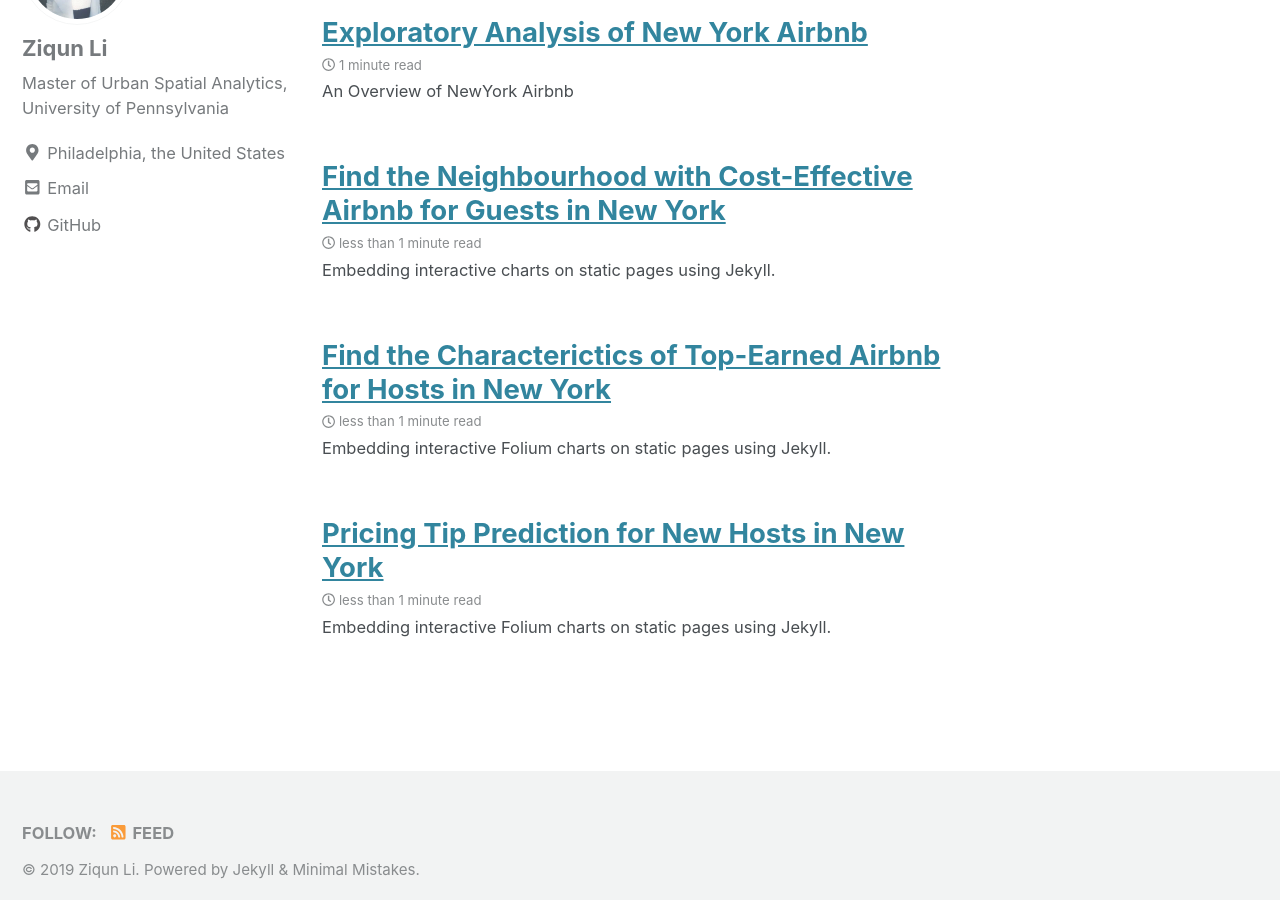
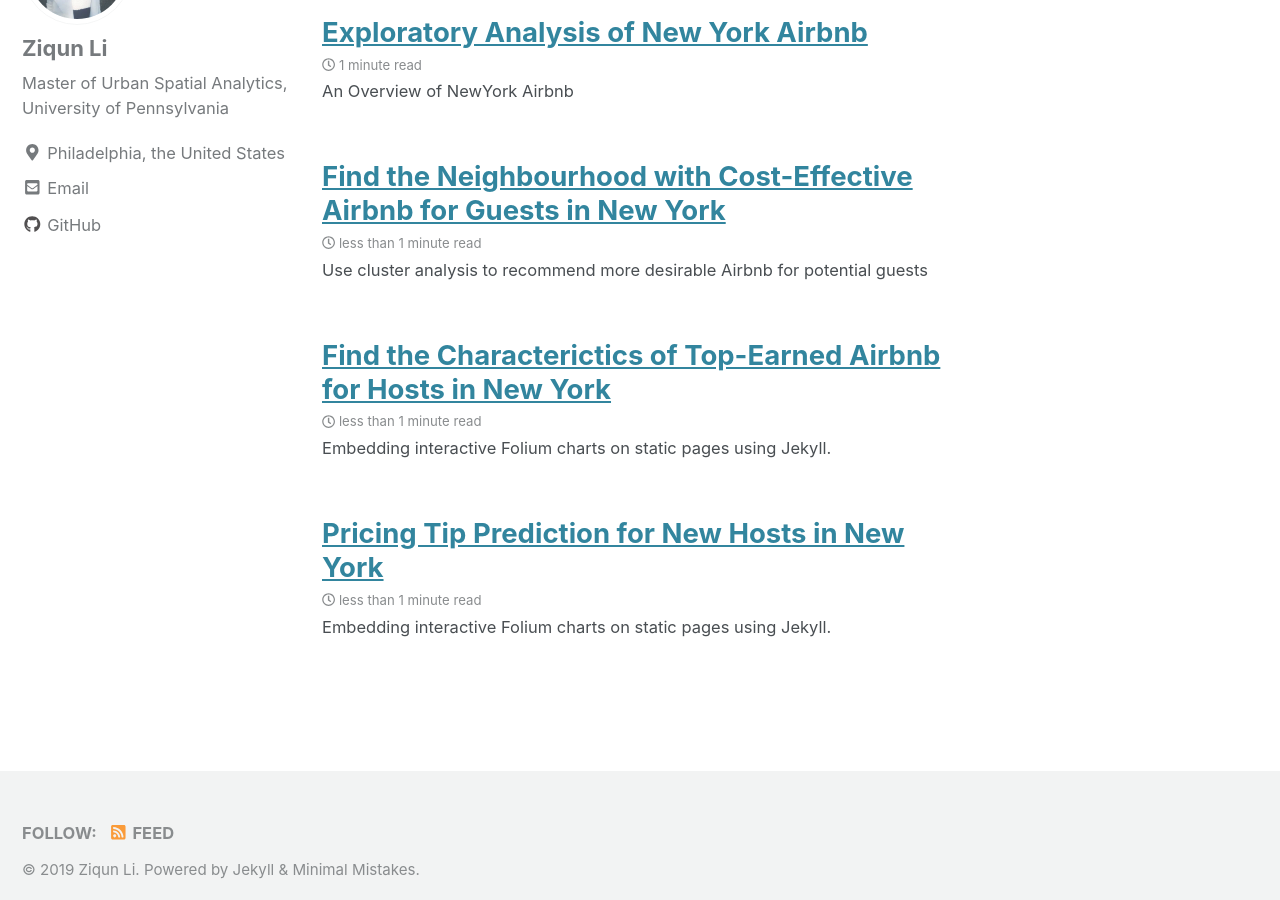
Before and after one commit to liziqun/MUSA620_Final_Project, a Jekyll site: the page built from index.html, in a window 1280 px wide and 900 px high, scrolled down 324 px. Built offline with Jekyll 4.4.1, drawn with Linux system fonts in a browser that asks for light colours; cached includes are drawn as plain includes; nearby versions of some CDN libraries; a script that is not in the unit is left out; the list of posts is cut into pages by our own code.

Commit message:
Update 2019-12-12-3.Find-Cost-Effective-Neighbourhood-for-Guests-in-New-York .md

```diff
--- a/_posts/2019-12-12-3.Find-Cost-Effective-Neighbourhood-for-Guests-in-New-York .md
+++ b/_posts/2019-12-12-3.Find-Cost-Effective-Neighbourhood-for-Guests-in-New-York .md
@@ -3,7 +3,7 @@ title: "Find the Neighbourhood with Cost-Effective Airbnb for Guests in New York
 date: 2019-12-10T15:34:30-04:00
 published: true
 tags: [cluster analysis, Altair, python]
-excerpt: "Embedding interactive charts on static pages using Jekyll."
+excerpt: "Use cluster analysis to recommend more desirable Airbnb for potential guests"
 altair-loader:
   altair-chart-1: "charts/altair_cluster.json"
 toc: true
```
